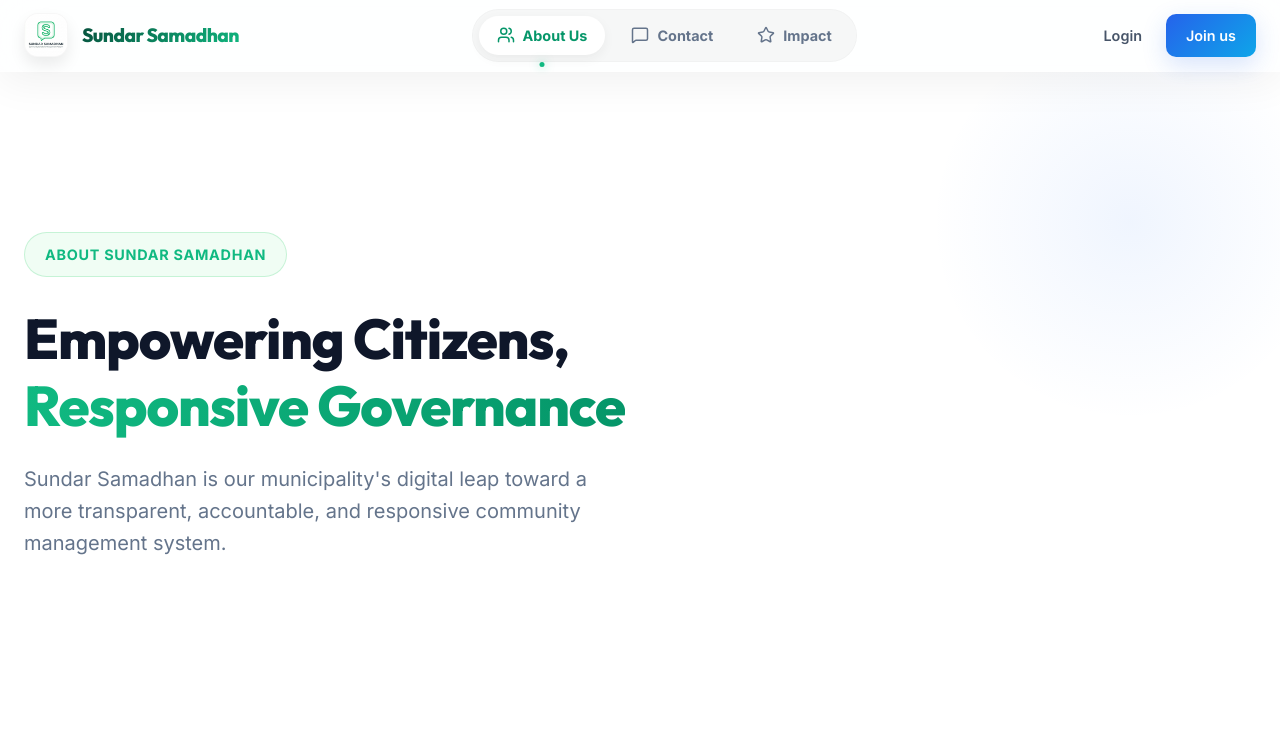
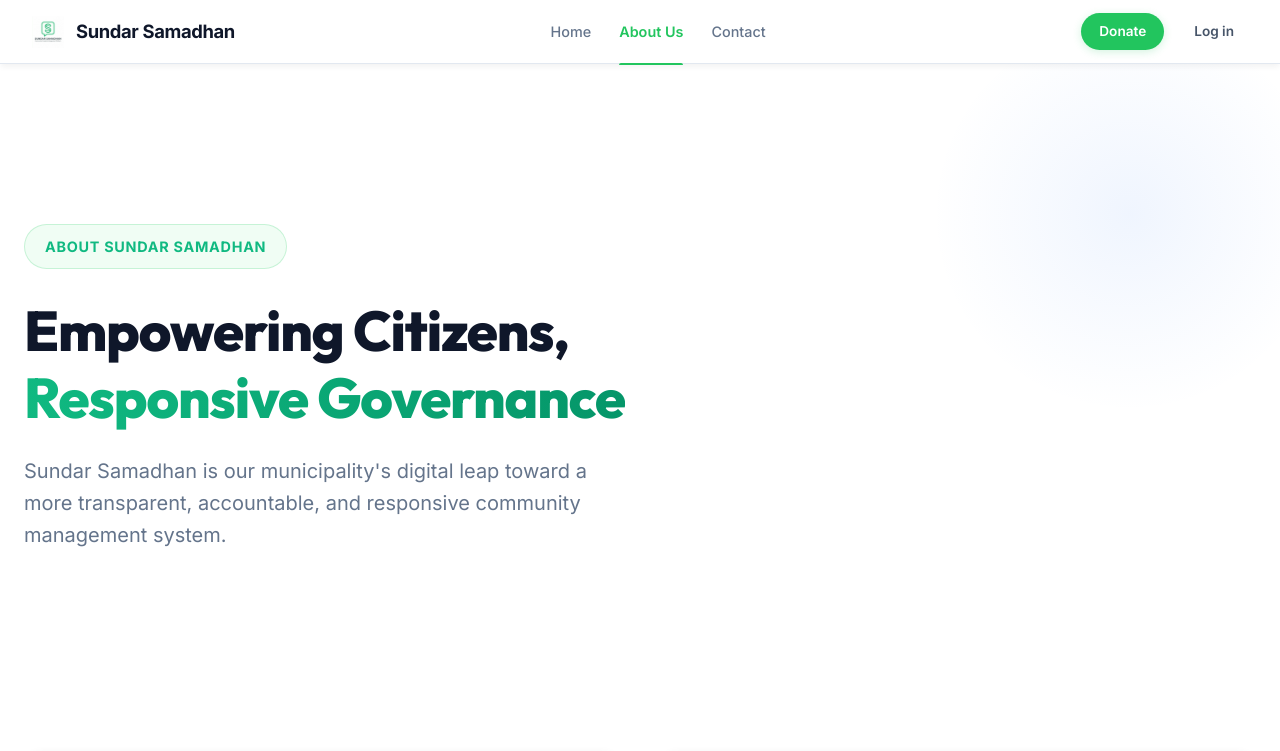
Before and after one commit to pra-neupane01/Sundar-Samadhan, a React app in the folder Frontend/: page /about in a window 1280 px wide. Shown: the top 751 px of the page. Built offline with nearby package versions, Linux system fonts and the light colour scheme; the HTML template or start-up script is replaced by a standard one.

Commit message:
feat: Final UI/UX, Navigation, and Branding Refinements

```diff
--- a/Frontend/src/components/Navbar.css
+++ b/Frontend/src/components/Navbar.css
@@ -1,32 +1,33 @@
 /* =====================================================
-   SUNDAR SAMADHAN – PREMIUM GLASS NAVBAR
+   SUNDAR SAMADHAN – MINIMAL SAAS NAVBAR
 ===================================================== */
+
+@import url("https://fonts.googleapis.com/css2?family=Inter:wght@400;500;600;700&display=swap");
 
 .main-navbar {
   position: sticky;
   top: 0;
   z-index: 1000;
-  height: 72px;
-  background: rgba(255, 255, 255, 0.75);
-  backdrop-filter: blur(20px) saturate(180%);
-  -webkit-backdrop-filter: blur(20px) saturate(180%);
-  border-bottom: 1px solid rgba(255, 255, 255, 0.3);
-  box-shadow: 0 4px 30px rgba(0, 0, 0, 0.03);
+  height: 64px;
+  background-color: rgba(255, 255, 255, 0.96);
+  backdrop-filter: blur(12px);
+  -webkit-backdrop-filter: blur(12px);
+  border-bottom: 1px solid #e2e8f0;
   display: flex;
   align-items: center;
-  padding: 0 24px;
-  transition: all 0.3s cubic-bezier(0.4, 0, 0.2, 1);
+  transition: box-shadow 0.3s ease;
 }
 
+/* Subtle shadow on scroll state */
 .main-navbar:hover {
-  background: rgba(255, 255, 255, 0.85);
-  box-shadow: 0 10px 40px rgba(0, 0, 0, 0.06);
+  box-shadow: 0 4px 6px -1px rgba(0, 0, 0, 0.05);
 }
 
 .navbar-container {
   max-width: 1400px;
   margin: 0 auto;
   width: 100%;
+  padding: 0 32px;
   display: flex;
   align-items: center;
   justify-content: space-between;
@@ -36,246 +37,223 @@
 .navbar-logo {
   display: flex;
   align-items: center;
-  gap: 14px;
+  gap: 12px;
   text-decoration: none;
-  flex-shrink: 0;
 }
 
 .logo-icon {
-  width: 44px;
-  height: 44px;
-  background: white;
+  width: 32px;
+  height: 32px;
   display: flex;
   align-items: center;
   justify-content: center;
-  border-radius: 14px;
-  box-shadow: 0 8px 16px rgba(0, 0, 0, 0.08);
-  overflow: hidden;
-  transition: all 0.4s cubic-bezier(0.175, 0.885, 0.32, 1.275);
-  border: 1px solid rgba(0, 0, 0, 0.03);
 }
 
 .logo-icon img {
   width: 100%;
   height: 100%;
-  object-fit: cover;
-  transition: transform 0.4s;
-}
-
-.navbar-logo:hover .logo-icon {
-  transform: rotate(5deg) scale(1.1);
-  box-shadow: 0 12px 24px rgba(16, 185, 129, 0.15);
+  object-fit: contain;
 }
 
 .logo-text {
-  font-size: 1.2rem;
-  font-weight: 850;
-  background: linear-gradient(135deg, #064e3b, #10b981);
-  -webkit-background-clip: text;
-  background-clip: text;
-  -webkit-text-fill-color: transparent;
-  letter-spacing: -0.03em;
-  font-family: 'Outfit', sans-serif;
+  font-family: 'Inter', sans-serif;
+  font-size: 1.15rem;
+  font-weight: 700;
+  color: #0f172a;
+  letter-spacing: -0.02em;
 }
 
-/* ── DESKTOP LINKS ── */
+/* ── NAVIGATION LINKS (Text-First) ── */
 .navbar-links-desktop {
   display: flex;
   align-items: center;
-  gap: 8px;
-  background: rgba(0, 0, 0, 0.03);
-  padding: 6px;
-  border-radius: 99px;
-  border: 1px solid rgba(0, 0, 0, 0.02);
+  gap: 28px;
 }
 
 .nav-link {
-  display: inline-flex;
-  align-items: center;
-  gap: 8px;
-  padding: 8px 18px;
-  border-radius: 99px;
+  font-family: 'Inter', sans-serif;
   font-size: 0.9rem;
-  font-weight: 650;
+  font-weight: 500;
   color: #64748b;
   text-decoration: none;
-  transition: all 0.25s ease;
-  white-space: nowrap;
+  transition: color 0.2s ease;
+  position: relative;
+  /* Making perfectly centered vertical align + full clickable height */
+  padding: 22px 0;
 }
 
 .nav-link:hover {
-  color: #064e3b;
-  background: rgba(255, 255, 255, 0.6);
+  color: #0f172a;
 }
 
 .nav-link.active {
-  color: #059669;
-  background: white;
-  box-shadow: 0 4px 12px rgba(0, 0, 0, 0.05);
-  position: relative;
+  color: #22c55e; /* Primary green */
+  font-weight: 600;
 }
 
-.nav-indicator {
+/* The subtle underline for active tabs */
+.nav-link.active::after {
+  content: '';
   position: absolute;
-  bottom: -12px;
-  left: 50%;
-  transform: translateX(-50%);
-  width: 5px;
-  height: 5px;
-  background: #10b981;
-  border-radius: 50%;
-  box-shadow: 0 0 10px rgba(16, 185, 129, 0.5);
+  bottom: 0;
+  left: 0;
+  width: 100%;
+  height: 2px;
+  background-color: #22c55e;
+  border-radius: 2px 2px 0 0;
 }
 
-/* ── ACTIONS ── */
+/* ── ACTIONS (Right Side) ── */
 .navbar-actions {
   display: flex;
   align-items: center;
-  gap: 12px;
+  gap: 16px;
+}
+
+/* Primary Donate CTA */
+.btn-donate-cta {
+  background-color: #22c55e;
+  color: #ffffff;
+  font-family: 'Inter', sans-serif;
+  font-weight: 600;
+  font-size: 0.85rem;
+  padding: 8px 18px;
+  border-radius: 9999px; /* Pill shaped, prominent */
+  text-decoration: none;
+  transition: all 0.2s ease;
+  box-shadow: 0 2px 8px rgba(34, 197, 94, 0.2);
+}
+
+.btn-donate-cta:hover {
+  background-color: #16a34a;
+  box-shadow: 0 4px 12px rgba(34, 197, 94, 0.3);
+  transform: translateY(-1px);
+}
+
+/* Standard Ghost Button (Login) */
+.btn-ghost {
+  font-family: 'Inter', sans-serif;
+  font-weight: 600;
+  font-size: 0.85rem;
+  color: #475569;
+  text-decoration: none;
+  padding: 8px 16px;
+  border-radius: 6px;
+  transition: background-color 0.2s, color 0.2s;
+}
+
+.btn-ghost:hover {
+  background-color: #f1f5f9;
+  color: #0f172a;
 }
 
 .auth-nav-buttons {
   display: flex;
-  gap: 10px;
+  align-items: center;
 }
 
-.btn-ghost {
-  color: #475569;
-  font-weight: 700;
-  padding: 10px 20px;
-  border-radius: 12px;
-  transition: all 0.2s;
+/* Action Icons (Logout, Bells etc) */
+.nav-icon-link {
+  display: flex;
+  align-items: center;
+  justify-content: center;
+  color: #64748b;
+  background: transparent;
+  border: none;
+  cursor: pointer;
+  transition: color 0.2s ease;
+  padding: 4px;
 }
 
-.btn-ghost:hover {
-  background: rgba(0, 0, 0, 0.04);
+.nav-icon-link:hover {
   color: #0f172a;
 }
 
-.btn-primary {
-  background: linear-gradient(135deg, #10b981, #059669);
-  color: white;
-  font-weight: 700;
-  padding: 10px 22px;
-  border-radius: 12px;
-  box-shadow: 0 8px 20px rgba(16, 185, 129, 0.25);
-  transition: all 0.3s;
-}
-
-.btn-primary:hover {
-  transform: translateY(-2px);
-  box-shadow: 0 12px 28px rgba(16, 185, 129, 0.35);
-}
-
-.nav-icon-link {
-  width: 44px;
-  height: 44px;
+/* User Profile Avatar */
+.nav-profile-link {
+  width: 32px;
+  height: 32px;
   display: flex;
   align-items: center;
   justify-content: center;
-  border-radius: 14px;
-  color: #64748b;
-  background: white;
-  border: 1px solid #f1f5f9;
-  cursor: pointer;
-  transition: all 0.2s;
+  color: #475569;
+  border-radius: 50%;
+  background-color: #f1f5f9;
+  text-decoration: none;
+  border: 1px solid #e2e8f0;
+  transition: all 0.2s ease;
 }
 
-.nav-icon-link:hover {
-  background: #f8fafc;
-  color: #059669;
-  transform: translateY(-2px);
+.nav-profile-link:hover {
+  background-color: #e2e8f0;
+  color: #0f172a;
+  border-color: #cbd5e1;
 }
 
-.nav-icon-link.active {
-  background: #f0fdf4;
-  color: #10b981;
-  border-color: #dcfce7;
-}
-
-.logout-btn-nav:hover {
-  background: #fef2f2;
-  color: #dc2626;
-  border-color: #fee2e2;
-}
-
-/* ── MOBILE OVERLAY ── */
+/* ── MOBILE SPECIFICS ── */
 .mobile-menu-toggle {
   display: none;
+  background: transparent;
+  border: none;
+  color: #475569;
+  cursor: pointer;
+  padding: 4px;
 }
 
 @media (max-width: 1024px) {
   .navbar-links-desktop { display: none; }
-  .mobile-menu-toggle {
-    display: flex;
-    width: 44px;
-    height: 44px;
-    align-items: center;
-    justify-content: center;
-    background: white;
-    border-radius: 12px;
-    border: 1px solid #f1f5f9;
-  }
+  .mobile-menu-toggle { display: flex; }
+}
+
+@media (max-width: 600px) {
+  .logo-text { font-size: 1.1rem; }
+  .navbar-container { padding: 0 16px; }
+  .main-navbar { height: 60px; }
 }
 
 /* ── MOBILE OVERLAY ── */
 .navbar-mobile-overlay {
   position: fixed;
-  top: 72px; left: 0; right: 0; bottom: 0;
-  background: rgba(15, 23, 42, 0.45);
-  backdrop-filter: blur(4px);
+  top: 64px; left: 0; right: 0; bottom: 0;
+  background-color: #ffffff;
   z-index: 999;
-  animation: fadeIn 0.3s ease;
-  display: flex;
-  justify-content: flex-end;
+  overflow-y: auto;
+}
+
+@media (max-width: 600px) {
+  .navbar-mobile-overlay { top: 60px; }
 }
 
 .mobile-menu {
-  width: min(320px, 90vw);
-  background: white;
-  height: 100%;
-  padding: 32px 20px;
+  padding: 24px;
   display: flex;
   flex-direction: column;
-  gap: 8px;
-  box-shadow: -10px 0 40px rgba(0,0,0,0.15);
-  animation: slideIn 0.3s cubic-bezier(0.16, 1, 0.3, 1);
-  overflow-y: auto;
+  gap: 12px;
 }
 
 .mobile-nav-link {
-  display: flex;
-  align-items: center;
-  gap: 12px;
-  padding: 12px 16px;
-  border-radius: 12px;
-  font-weight: 700;
-  font-size: 1rem;
+  font-family: 'Inter', sans-serif;
+  font-size: 1.05rem;
+  font-weight: 500;
   color: #475569;
   text-decoration: none;
-  transition: all 0.2s;
-  cursor: pointer;
+  padding: 12px 16px;
+  border-radius: 8px;
+  transition: background-color 0.2s;
 }
 
-.mobile-nav-link:hover, .mobile-nav-link.active {
-  background: #f0fdf4;
-  color: #10b981;
+.mobile-nav-link:hover {
+  background-color: #f8fafc;
+}
+
+.mobile-nav-link.active {
+  color: #22c55e;
+  font-weight: 600;
+  background-color: #f0fdf4;
 }
 
 .mobile-menu-divider {
   height: 1px;
-  background: #f1f5f9;
-  margin: 16px 0;
+  background-color: #e2e8f0;
+  margin: 12px 0;
 }
-
-@keyframes fadeIn { from { opacity: 0; } to { opacity: 1; } }
-@keyframes slideIn {
-  from { transform: translateX(100%); }
-  to { transform: translateX(0); }
-}
-
-@media (max-width: 600px) {
-  .logo-text { display: none; }
-  .main-navbar { padding: 0 16px; height: 64px; }
-  .navbar-mobile-overlay { top: 64px; }
-}
--- a/Frontend/src/components/Navbar.jsx
+++ b/Frontend/src/components/Navbar.jsx
@@ -3,20 +3,10 @@ import { Link, useNavigate, useLocation } from "react-router-dom";
 import { AuthContext } from "../context/AuthContext";
 import NotificationBell from "./NotificationBell";
 import {
-  Home,
-  ClipboardList,
-  Heart,
-  Bell,
   User,
   LogOut,
   Menu,
-  X,
-  Users,
-  FileCheck,
-  Megaphone,
-  LayoutDashboard,
-  Star,
-  MessageSquare
+  X
 } from "lucide-react";
 import "./Navbar.css";
 
@@ -25,8 +15,8 @@ const Navbar = () => {
   const navigate = useNavigate();
   const location = useLocation();
   const [isMobileMenuOpen, setIsMobileMenuOpen] = useState(false);
-  // Remove the check that hides navbar for non-logged-in users
 
+  // Re-routes dashboard based on user role
   const getDashboardLink = () => {
     if (!user) return "/";
     if (user.role === "admin") return "/admin";
@@ -35,81 +25,18 @@ const Navbar = () => {
   };
 
   const navLinks = [
-    {
-      label: "About Us",
-      path: "/about",
-      icon: <Users size={18} />,
-      roles: ["citizen", "municipal", "guest"]
-    },
-    {
-      label: "Contact",
-      path: "/contact",
-      icon: <MessageSquare size={18} />,
-      roles: ["citizen", "municipal", "guest"]
-    },
-    {
-        label: "Impact",
-        path: "/#impact",
-        icon: <Star size={18} />,
-        roles: ["guest"]
-    },
-    {
-      label: "Dashboard",
-      path: getDashboardLink(),
-      icon: <LayoutDashboard size={18} />,
-      roles: ["citizen", "municipal", "admin"]
-    },
-    // Citizen Links
-    {
-      label: "Complaints",
-      path: "/citizen/complaints",
-      icon: <ClipboardList size={18} />,
-      roles: ["citizen"]
-    },
-    {
-      label: "Donate",
-      path: "/citizen/donate",
-      icon: <Heart size={18} />,
-      roles: ["citizen"]
-    },
-    {
-      label: "My Donations",
-      path: "/citizen/donations",
-      icon: <Heart size={18} />,
-      roles: ["citizen"]
-    },
-    // Municipal Links
-    {
-      label: "Manage Complaints",
-      path: "/municipal/complaints",
-      icon: <ClipboardList size={18} />,
-      roles: ["municipal"]
-    },
-    {
-      label: "Announcements",
-      path: "/municipal/announcements",
-      icon: <Megaphone size={18} />,
-      roles: ["municipal", "citizen"]
-    },
-    // Admin Links
-    {
-      label: "Manage Users",
-      path: "/admin/users",
-      icon: <Users size={18} />,
-      roles: ["admin"]
-    },
-    {
-      label: "Review Requests",
-      path: "/admin/municipal-requests",
-      icon: <FileCheck size={18} />,
-      roles: ["admin"]
-    },
-    {
-        label: "All Donations",
-        path: "/admin/all-donations",
-        icon: <Heart size={18} />,
-        roles: ["admin"]
-    },
+    { label: "Home", path: "/", roles: ["guest", "citizen", "municipal"] },
+    { label: "About Us", path: "/about", roles: ["guest"] },
+    { label: "Dashboard", path: getDashboardLink(), roles: ["citizen", "municipal", "admin"] },
+    { label: "Complaints", path: "/citizen/complaints", roles: ["citizen"] },
+    { label: "Manage Complaints", path: "/municipal/complaints", roles: ["municipal"] },
+    { label: "Announcements", path: "/municipal/announcements", roles: ["municipal", "citizen"] },
+    { label: "Contact", path: "/contact", roles: ["guest", "citizen", "municipal"] },
+
+    // Admin Specific Links (Kept for admin usability)
+    { label: "Manage Users", path: "/admin/users", roles: ["admin"] },
+    { label: "Feedback/Requests", path: "/admin/municipal-requests", roles: ["admin"] },
+    { label: "Donations", path: "/admin/all-donations", roles: ["admin"] },
   ];
 
   const userRole = user?.role || "guest";
@@ -125,15 +52,15 @@ const Navbar = () => {
   return (
     <nav className="main-navbar">
       <div className="navbar-container">
-        {/* Branding */}
+        {/* Branding (Left Side) */}
         <Link to={user ? getDashboardLink() : "/"} className="navbar-logo">
           <div className="logo-icon">
-            <img src="/logo.png" alt="SS" />
+            <img src="/logo.png" alt="Sundar Samadhan Logo" />
           </div>
           <span className="logo-text">Sundar Samadhan</span>
         </Link>
 
-        {/* Desktop Links */}
+        {/* Center Links (Text-First) */}
         <div className="navbar-links-desktop">
           {filteredLinks.map((link) => (
             <Link
@@ -141,33 +68,46 @@ const Navbar = () => {
               to={link.path}
               className={`nav-link ${isActive(link.path) ? "active" : ""}`}
             >
-              {link.icon}
-              <span>{link.label}</span>
-              {isActive(link.path) && <span className="nav-indicator"></span>}
+              {link.label}
             </Link>
           ))}
         </div>
 
-        {/* Actions Section */}
+        {/* Actions Section (Right Side) */}
         <div className="navbar-actions">
+          {/* Prominent Donate CTA */}
+          {userRole === "citizen" ? (
+            <Link to="/citizen/donate" className="btn-donate-cta">
+              Donate
+            </Link>
+          ) : (userRole === "guest" || !user) ? (
+            <Link to="/register" className="btn-donate-cta">
+              Donate
+            </Link>
+          ) : null}
+
           {user ? (
             <>
+              {/* Notification Bell */}
               <NotificationBell />
-              <Link to="/profile" className={`nav-icon-link profile-link ${isActive("/profile") ? "active" : ""}`} title="My Profile">
-                <User size={22} />
+
+              {/* User Profile Avatar */}
+              <Link to="/profile" className="nav-profile-link" title="My Profile">
+                <User size={18} />
               </Link>
-              <button onClick={handleLogout} className="nav-icon-link logout-btn-nav" title="Logout">
-                <LogOut size={22} />
+
+              {/* Logout Icon */}
+              <button onClick={handleLogout} className="nav-icon-link" title="Logout">
+                <LogOut size={18} />
               </button>
             </>
           ) : (
             <div className="auth-nav-buttons">
-              <Link to="/login" className="btn btn-ghost">Login</Link>
-              <Link to="/register" className="btn btn-primary">Join us</Link>
+              <Link to="/login" className="btn-ghost">Log in</Link>
             </div>
           )}
 
-          {/* Mobile Menu Toggle */}
+          {/* Mobile Menu Toggle (Hamburger) */}
           <button
             className="mobile-menu-toggle"
             onClick={() => setIsMobileMenuOpen(!isMobileMenuOpen)}
@@ -188,23 +128,38 @@ const Navbar = () => {
                 className={`mobile-nav-link ${isActive(link.path) ? "active" : ""}`}
                 onClick={() => setIsMobileMenuOpen(false)}
               >
-                {link.icon}
-                <span>{link.label}</span>
+                {link.label}
               </Link>
             ))}
+
             <div className="mobile-menu-divider"></div>
+
+            {user ? (
+              <>
                 <Link
                   to="/profile"
                   className="mobile-nav-link"
                   onClick={() => setIsMobileMenuOpen(false)}
                 >
-              <User size={18} />
-              <span>My Profile</span>
+                  My Profile
                 </Link>
-            <button onClick={handleLogout} className="mobile-nav-link logout-text-nav">
-              <LogOut size={18} />
-              <span>Sign Out</span>
+                <button
+                  onClick={handleLogout}
+                  className="mobile-nav-link"
+                  style={{textAlign: "left", background: "transparent", border: "none", cursor: "pointer"}}
+                >
+                  Sign Out
                 </button>
+              </>
+            ) : (
+              <Link
+                to="/login"
+                className="mobile-nav-link"
+                onClick={() => setIsMobileMenuOpen(false)}
+              >
+                Log in
+              </Link>
+            )}
           </div>
         </div>
       )}
--- a/Frontend/src/pages/public/About.css
+++ b/Frontend/src/pages/public/About.css
@@ -264,8 +264,8 @@
 }
 
 .stat-box { text-align: center; }
-.stat-num { font-size: 2.5rem; font-weight: 800; color: #6ee7b7; }
-.stat-lab { color: white; opacity: 0.7; font-size: 0.875rem; text-transform: uppercase; }
+.stat-num { font-size: 2.8rem; font-weight: 800; color: #ffffff; margin-bottom: 4px; }
+.stat-lab { color: white; opacity: 0.95; font-size: 0.9rem; font-weight: 600; text-transform: uppercase; letter-spacing: 0.05em; }
 
 @media (max-width: 992px) {
   .trust-banner { flex-direction: column; text-align: center; padding: 48px 24px; }
--- a/Frontend/src/pages/public/Contact.css
+++ b/Frontend/src/pages/public/Contact.css
@@ -173,12 +173,14 @@
   font-size: 1.1rem;
   font-weight: 700;
   margin-bottom: 8px;
+  color: white;
 }
 
 .support-banner p {
   font-size: 0.95rem;
-  opacity: 0.8;
+  opacity: 1;
   line-height: 1.5;
+  color: white;
 }
 
 /* ── FORM COLUMN ── */
```
Also changed, not shown: Frontend/src/components/AboutContent.jsx (+5 -5 lines), Frontend/src/pages/public/Landing.jsx (+13 -1 lines). Lines whose indentation alone changed are shown as unchanged.
